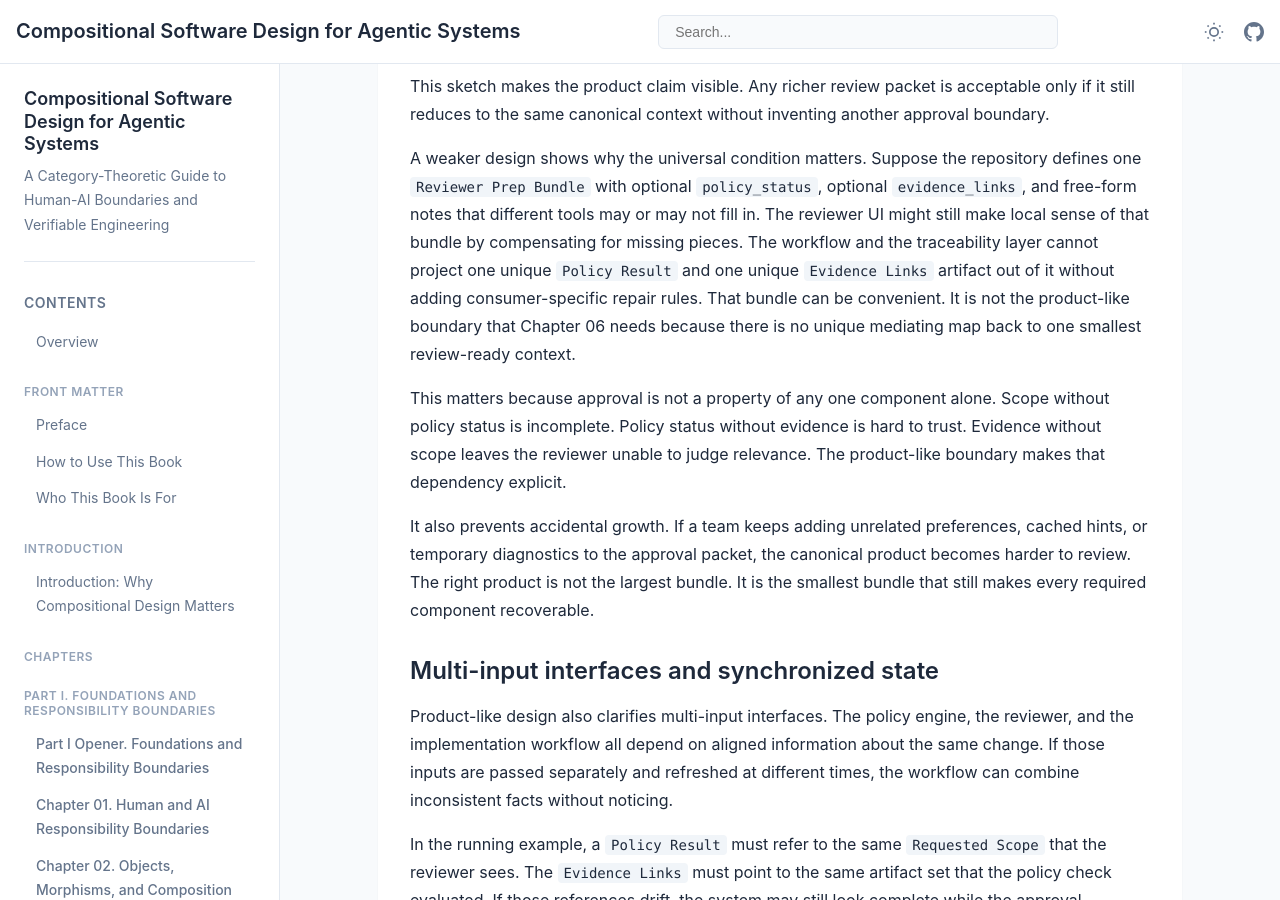
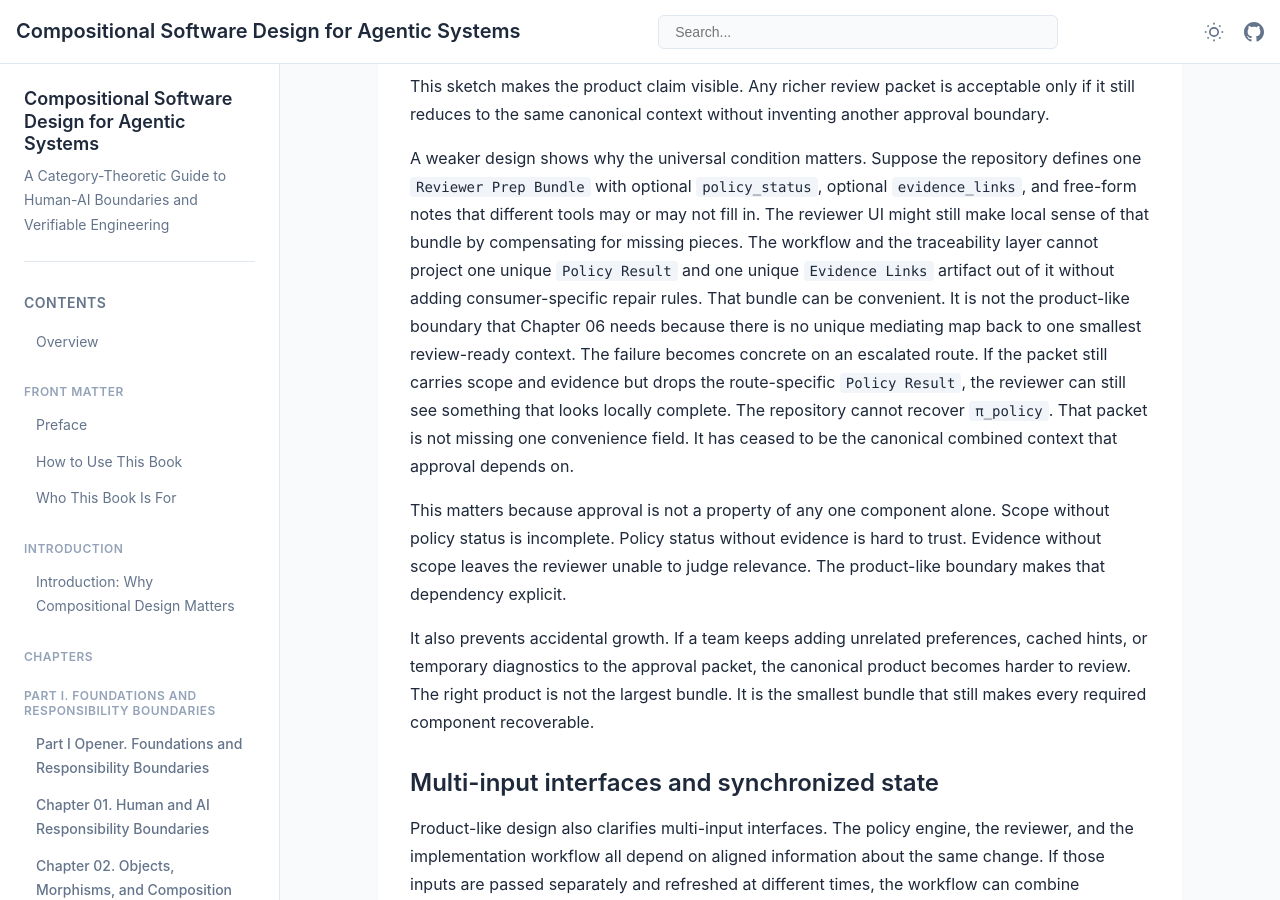
Before and after one commit to itdojp/composable-software-design-book, a Jekyll site: the page built from src/chapter-chapter06/index.md, in a window 1280 px wide and 900 px high, scrolled down 4140 px. Built offline with Jekyll 4.4.1, drawn with Linux system fonts in a browser that asks for light colours.

Commit message:
Clarify failure cases for universal constructions

```diff
--- a/src/chapter-chapter06/index.md
+++ b/src/chapter-chapter06/index.md
@@ -134,6 +134,11 @@ The reviewer UI might still make local sense of that bundle by compensating for
 The workflow and the traceability layer cannot project one unique `Policy Result` and one unique `Evidence Links` artifact out of it without adding consumer-specific repair rules.
 That bundle can be convenient.
 It is not the product-like boundary that Chapter 06 needs because there is no unique mediating map back to one smallest review-ready context.
+The failure becomes concrete on an escalated route.
+If the packet still carries scope and evidence but drops the route-specific `Policy Result`, the reviewer can still see something that looks locally complete.
+The repository cannot recover `π_policy`.
+That packet is not missing one convenience field.
+It has ceased to be the canonical combined context that approval depends on.
 
 This matters because approval is not a property of any one component alone.
 Scope without policy status is incomplete.
```
Also changed, not shown: src/chapter-chapter07/index.md (+3 -0 lines).
